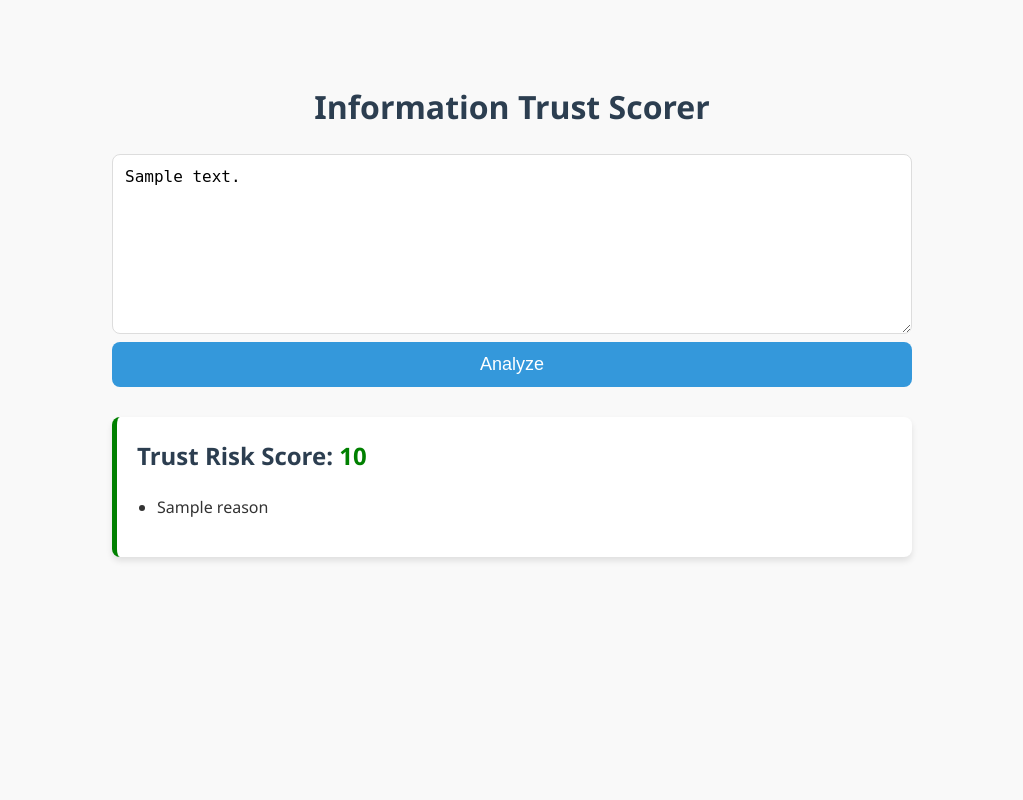
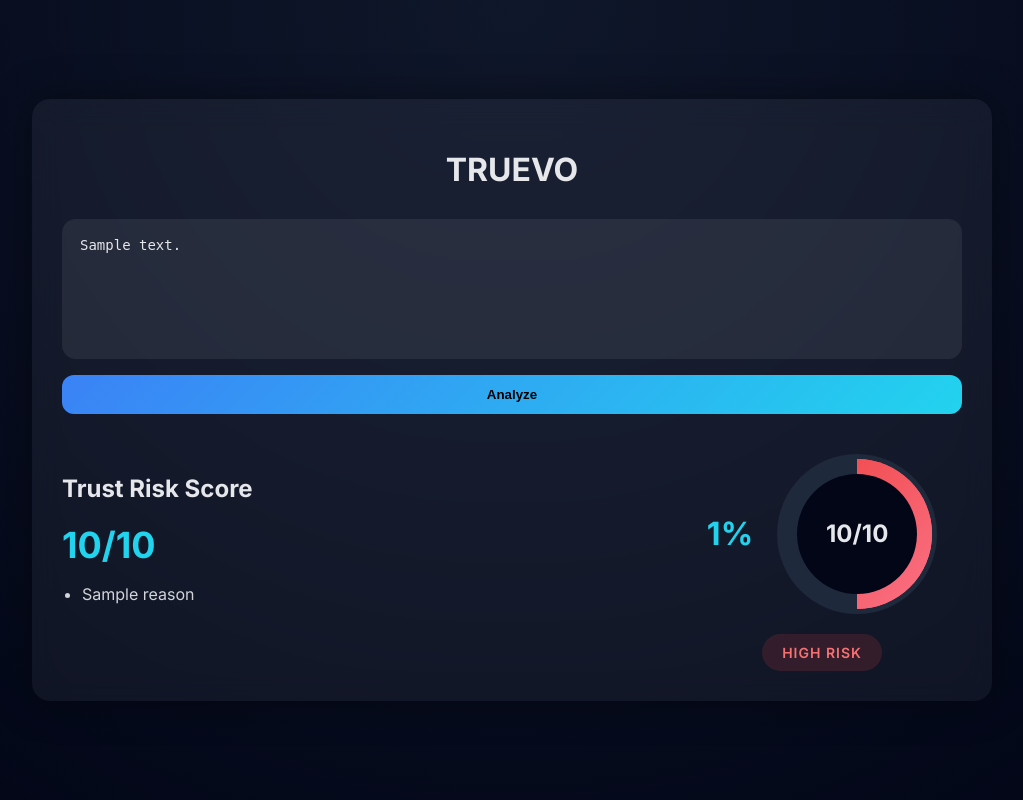
Before and after one commit to MJ9114U/Hackathon, a Flask app: template templates/index.html in a window 1280 px wide. Shown: the whole page, without its empty margins (128-1151 px from the left). Run offline with Flask 3, Linux system fonts and the light colour scheme; the template is opened without the code that fills it: most values are stand-ins (such as "Sample title", 1, 10 or a date in 2020).

Commit message:
Version 1.0 completed

```diff
--- a/app.py
+++ b/app.py
@@ -22,7 +22,34 @@ def score_content(content):
         return 0, ["No content provided"]
 
     # ----- Rule-based checks -----
-    emotional_words = ["shocking", "unbelievable", "secret", "miracle", "exposed"]
+    emotional_words = ["shocking",
+                       "unbelievable",
+                       "secret",
+                       "miracle",
+                       "exposed",
+                       "you won’t believe",
+                        "what happens next",
+                        "shocking truth",
+                        "this will change everything",
+                        "what nobody tells you",
+                        "exposed",
+                        "leaked",
+                        "revealed",
+                        "secret",
+                        "hidden truth",
+                        "must see",
+                        "goes viral",
+                        "breaking",
+                        "disgusting",
+                        "corrupt",
+                        "evil",
+                        "traitor",
+                        "criminal",
+                        "betrayal",
+                        "destroying",
+                        "lying",
+                        "rigged",]
+
     if any(word in content.lower() for word in emotional_words):
         risk_score += 3
         reasons.append("Contains emotionally manipulative words.")
@@ -31,7 +58,34 @@ def score_content(content):
         risk_score += 2
         reasons.append("Excessive capitalization detected, may indicate sensationalism.")
 
-    if not any(word in content.lower() for word in ["source", "study", "report", "according to"]):
+    source_indicators = [
+    "research",
+    "data",
+    "evidence",
+    "findings",
+    "statistics",
+    "survey",
+    "analysis",
+    "published",
+    "peer-reviewed",
+    "journal",
+    "official",
+    "government",
+    "experts say",
+    "scientists say",
+    "researchers say",
+    "verified",
+    "fact-checked",
+    "documented",
+    "case study",
+    "white paper",
+    "source",
+    "study",
+    "report",
+    "according to"
+    ]
+
+    if not any(word in content.lower() for word in source_indicators):
         risk_score += 2
         reasons.append("No credible source mentioned.")
 
@@ -53,7 +107,7 @@ def score_content(content):
     # Clamp final score between 1-10
     risk_score = max(1, min(10, risk_score))
 
-    return risk_score, reasons
+    return risk_score, reasons, high_risk_prob
 
 
 @app.route('/')
@@ -90,8 +144,8 @@ def analyze():
     else:
         content_to_analyze = user_input
 
-    score, reasons = score_content(content_to_analyze)
-    return render_template('index.html', result={'score': score, 'reasons': reasons}, content=user_input)
+    score, reasons, high_risk_prob = score_content(content_to_analyze)
+    return render_template('index.html', result={'score': score, 'reasons': reasons, 'ml_percentage': int(high_risk_prob * 100)}, content=user_input)
 
 if __name__ == '__main__':
     app.run(debug=True)
--- a/static/style.css
+++ b/static/style.css
@@ -1,58 +1,81 @@
+@import url('https://fonts.googleapis.com/css2?family=Inter:wght@300;400;600;700&display=swap');
+
 body {
-    font-family: 'Segoe UI', Tahoma, Geneva, Verdana, sans-serif;
-    line-height: 1.6;
-    color: #333;
-    max-width: 800px;
-    margin: 40px auto;
-    padding: 20px;
-    background-color: #f9f9f9;
+    background: radial-gradient(circle at top, #0f172a, #020617);
+    font-family: 'Inter', sans-serif;
+    color: #e5e7eb;
+    min-height: 100vh;
+    margin: 0;
+    display: flex;
+    justify-content: center;
+    align-items: center;
+}
+
+.app-container {
+    width: 90%;
+    max-width: 900px;
+    background: rgba(255, 255, 255, 0.05);
+    backdrop-filter: blur(15px);
+    padding: 30px;
+    border-radius: 18px;
+    box-shadow: 0 0 40px rgba(0,0,0,0.4);
 }
 
 h1 {
-    color: #2c3e50;
     text-align: center;
+    margin-bottom: 30px;
 }
 
 textarea {
     width: 100%;
-    height: 180px;
-    padding: 12px;
-    border: 1px solid #ddd;
-    border-radius: 8px;
-    box-sizing: border-box; /* Ensures padding doesn't affect width */
-    font-size: 16px;
-    resize: vertical;
+    min-height: 140px;
+    box-sizing: border-box;
+    border-radius: 14px;
+    border: none;
+    padding: 16px 18px;
+    background: rgba(255,255,255,0.07);
+    color: #e5e7eb;
+    resize: none;
+    outline: none;
+    font-size: 14px;
+    line-height: 1.5;
 }
 
 button {
-    display: block;
     width: 100%;
+    margin-top: 12px;
     padding: 12px;
-    background-color: #3498db;
-    color: white;
+    border-radius: 12px;
     border: none;
-    border-radius: 8px;
-    font-size: 18px;
+    background: linear-gradient(135deg, #3b82f6, #22d3ee);
+    color: black;
+    font-weight: 600;
     cursor: pointer;
-    transition: background-color 0.3s ease;
+    transition: opacity 0.2s;
 }
 
 button:hover {
-    background-color: #2980b9;
+    opacity: 0.9;
 }
 
-.result {
-    margin-top: 30px;
-    padding: 20px;
-    background-color: white;
-    border-radius: 8px;
-    box-shadow: 0 4px 6px rgba(0,0,0,0.1);
-    border-left: 5px solid #3498db;
+.result-container {
+    display: flex;
+    justify-content: space-between;
+    align-items: flex-start; /* Aligns panels to the top */
+    gap: 40px;
+    margin-top: 40px;
+    flex-wrap: wrap;
 }
 
-.result h2 {
-    margin-top: 0;
-    color: #2c3e50;
+.left-panel {
+    flex: 1;
+}
+
+.score-number {
+    font-size: 36px;
+    font-weight: 700;
+    color: #22d3ee;
+    margin-bottom: 15px;
 }
 
 ul {
@@ -60,5 +83,118 @@ ul {
 }
 
 li {
-    margin-bottom: 8px;
+    margin-bottom: 12px;
+    color: #d1d5db;
+    line-height: 1.4;
 }
+
+/* --- RIGHT PANEL & METER ALIGNMENT --- */
+
+.right-panel {
+    flex: 0 1 auto;
+    display: flex;
+    flex-direction: column;
+    align-items: center;
+    min-width: 280px; /* Ensures space for both % and Circle */
+}
+
+.circular-meter-container {
+    display: flex;
+    align-items: center;    /* Vertically centers % with the Circle */
+    justify-content: center;
+    gap: 24px;              /* Space between % and the meter */
+    margin-bottom: 20px;
+}
+
+.ml-percentage {
+    font-size: 32px;        /* Significantly larger size */
+    font-weight: 700;
+    color: #22d3ee;
+    text-align: right;
+    line-height: 1;
+}
+
+/* --- CIRCULAR METER CORE --- */
+
+.circle-wrap {
+    width: 160px;
+    height: 160px;
+    border-radius: 50%;
+    background: #1e293b;   /* Slightly lighter than BG to see the track */
+    position: relative;
+    display: flex;
+    align-items: center;
+    justify-content: center;
+}
+
+.circle {
+    width: 150px;
+    height: 150px;
+    position: relative;
+}
+
+.mask, .fill {
+    width: 150px;
+    height: 150px;
+    position: absolute;
+    border-radius: 50%;
+}
+
+.mask {
+    clip: rect(0px, 150px, 150px, 75px);
+}
+
+.fill {
+    clip: rect(0px, 75px, 150px, 0px);
+}
+
+.inside-circle {
+    width: 120px;
+    height: 120px;
+    border-radius: 50%;
+    background: #020617; /* Matches app background */
+    line-height: 120px;
+    text-align: center;
+    margin: 15px;
+    position: absolute;
+    font-weight: 700;
+    font-size: 24px;
+    color: #e5e7eb;
+}
+
+/* --- DYNAMIC COLORS --- */
+
+.low-fill {
+    background: linear-gradient(135deg, #22d3ee, #3b82f6);
+}
+
+.moderate-fill {
+    background: linear-gradient(135deg, #facc15, #fb923c);
+}
+
+.high-fill {
+    background: linear-gradient(135deg, #fb7185, #ef4444);
+}
+
+.risk-label {
+    font-weight: 600;
+    padding: 10px 20px;
+    border-radius: 999px;
+    display: inline-block;
+    text-transform: uppercase;
+    font-size: 14px;
+    letter-spacing: 1px;
+}
+
+.low { background: rgba(34,197,94,0.15); color: #4ade80; }
+.moderate { background: rgba(251,191,36,0.15); color: #fbbf24; }
+.high { background: rgba(239,68,68,0.15); color: #f87171; }
+
+.error-box {
+    margin-top: 15px;
+    padding: 12px;
+    border-radius: 10px;
+    background: rgba(239,68,68,0.2);
+    color: #fecaca;
+    text-align: center;
+}
--- a/templates/index.html
+++ b/templates/index.html
@@ -1,33 +1,87 @@
 <!DOCTYPE html>
 <html lang="en">
+
 <head>
     <meta charset="UTF-8">
+    <title>Information Trust Scorer</title>
     <meta name="viewport" content="width=device-width, initial-scale=1.0">
     <title>Information Trust Scorer</title>
     <link rel="stylesheet" href="{{ url_for('static', filename='style.css') }}">
 </head>
+
 <body>
-    <h1>Information Trust Scorer</h1>
+
+    <div class="app-container">
+        <h1>TRUEVO</h1>
+
         <form action="/analyze" method="post">
-        <textarea name="content" placeholder="Paste the content to analyze here...">{{ content or '' }}</textarea>
+            <textarea name="content" placeholder="Paste text or URL here...">{{ content or '' }}</textarea>
             <button type="submit">Analyze</button>
         </form>
 
         {% if error %}
-    <div class="error">
-        <p>{{ error }}</p>
-    </div>
+        <div class="error-box">{{ error }}</div>
         {% endif %}
 
         {% if result %}
-    <div class="result" style="border-left-color: {{ 'red' if result.score > 70 else 'orange' if result.score > 40 else 'green' }};">
-        <h2>Trust Risk Score: <span style="color: {{ 'red' if result.score > 70 else 'orange' if result.score > 40 else 'green' }};">{{ result.score }}</span></h2>
+        <div class="result-container">
+
+            <!-- LEFT: Score + Reasons -->
+            <div class="left-panel">
+                <h2>Trust Risk Score</h2>
+                <div class="score-number">{{ result.score }}/10</div>
+
                 <ul>
                     {% for reason in result.reasons %}
                     <li>{{ reason }}</li>
                     {% endfor %}
                 </ul>
             </div>
+
+            <!-- RIGHT: Circular Meter -->
+            <div class="right-panel">
+                <div class="circular-meter-container">
+                    <!-- ML Percentage on the left -->
+                    <div class="ml-percentage">
+                        {{ result.ml_percentage }}%
+                    </div>
+
+                    <!-- Circular meter -->
+                    <div class="circle-wrap">
+                        <div class="circle">
+                            <div class="mask full">
+                                <div class="fill
+                    {% if result.score <= 3 %}low-fill
+                    {% elif result.score <= 6 %}moderate-fill
+                    {% else %}high-fill{% endif %}" style="transform: rotate({{ result.score * 18 }}deg);">
+                                </div>
+                            </div>
+                            <div class="mask half">
+                                <div class="fill
+                    {% if result.score <= 3 %}low-fill
+                    {% elif result.score <= 6 %}moderate-fill
+                    {% else %}high-fill{% endif %}" style="transform: rotate({{ result.score * 18 }}deg);">
+                                </div>
+                            </div>
+                            <div class="inside-circle">
+                                {{ result.score }}/10
+                            </div>
+                        </div>
+                    </div>
+                </div>
+
+                <div class="risk-label
+                    {% if result.score <= 3 %}low{% elif result.score <= 6 %}moderate{% else %}high{% endif %}">
+                    {% if result.score <= 3 %}Low Risk {% elif result.score <=6 %}Moderate Risk {% else %}High Risk
                     {% endif %}
+                    </div>
+                </div>
+
+
+            </div>
+            {% endif %}
+        </div>
+
 </body>
+
 </html>
```
Lines whose indentation alone changed are shown as unchanged.
